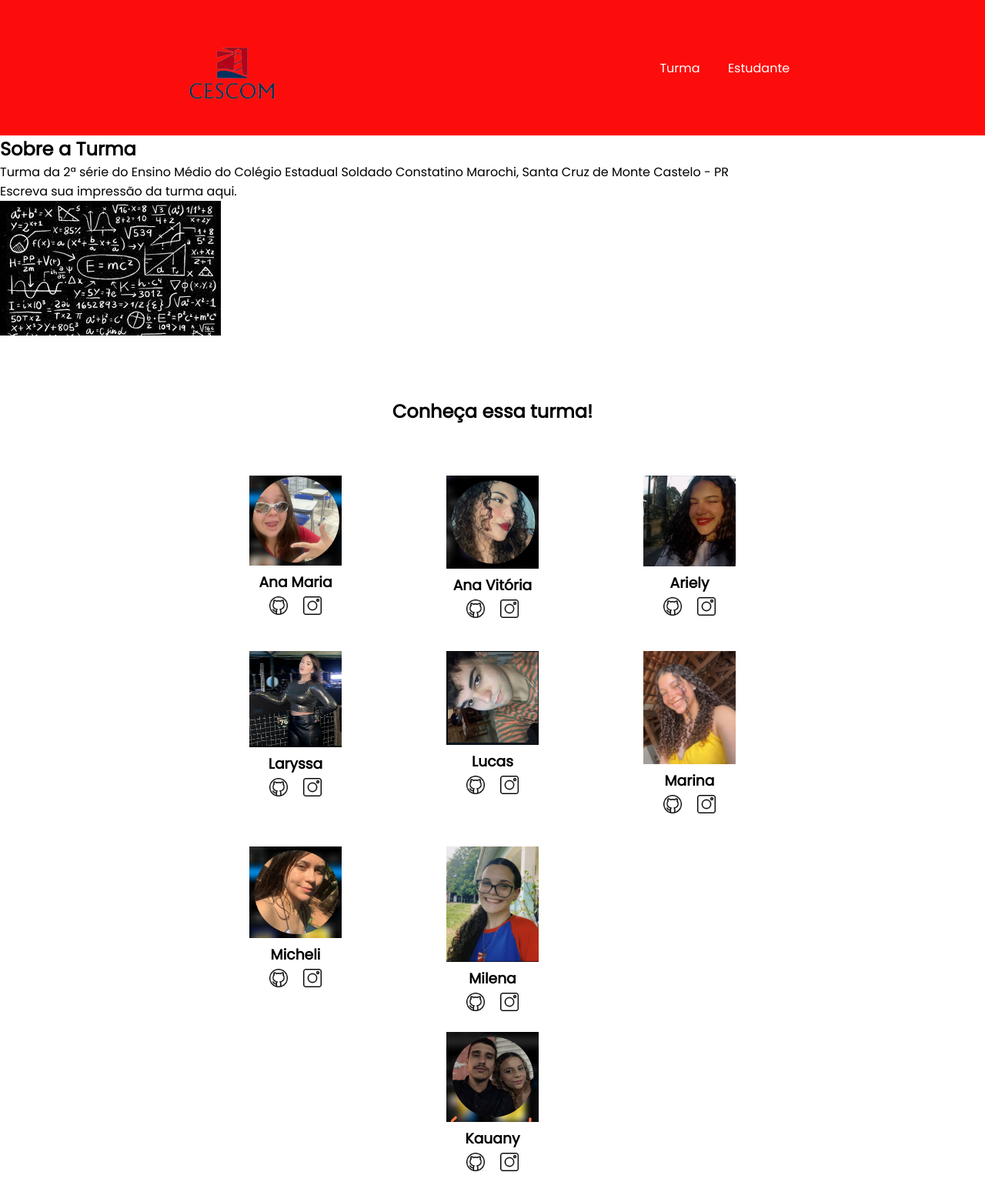
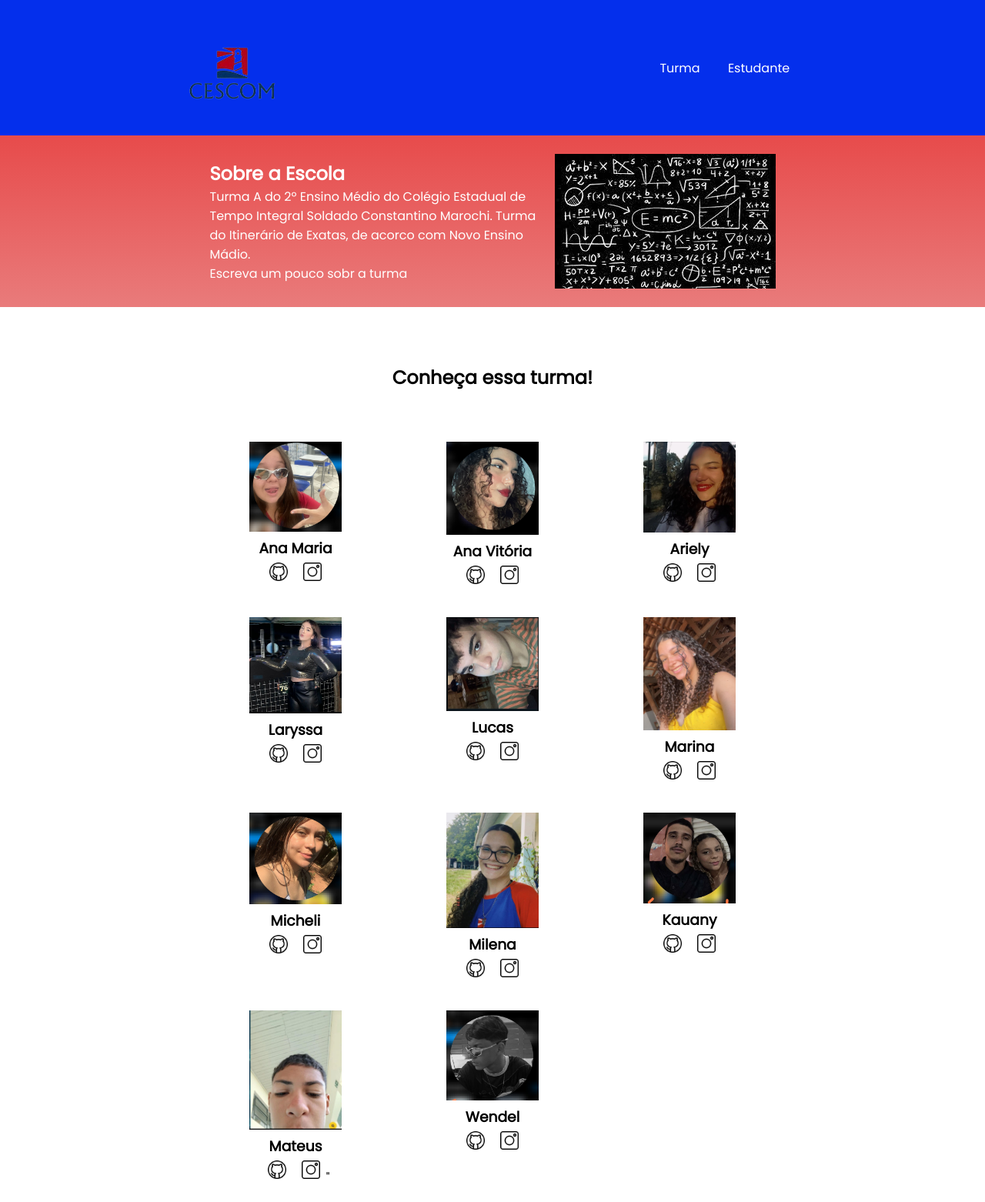
Before and after one commit to Profprogr2021/segundinho2-A2024, a plain HTML site: page index.html in a window 1280 px wide. Shown: the top 1562 px of the page at 77% size. Drawn offline with Linux system fonts and the light colour scheme.

Commit message:
Add files via upload

```diff
--- a/index.html
+++ b/index.html
@@ -14,7 +14,7 @@
 
 <body>
     <header class="cabecalho">
-        <img class="cabecalho-imagem" src="cescom_logo.png" alt="logo do CESCOM">
+        <img class="cabecalho-imagem" src="cescom_logo.png" alt="logo do cescom_logo">
         <ul class="cabecalho-lista">
             <li class="cabecalho-lista-item"><a href="#turma">Turma</a></li>
             <li class="cabecalho-lista-item"><a href="#estudante">Estudante</a></li>
@@ -22,11 +22,12 @@
     </header>
     <section id="turma">
         <div class="turma-div-conteudo">
-            <h2 class="turma-titulo">Sobre a Turma</h2>
-            <p class="turma-texto-um">Turma da 2ª série do Ensino Médio do Colégio Estadual Soldado Constatino Marochi, Santa Cruz de Monte Castelo - PR </p>
-            <p class="turma-texto-dois">Escreva sua impressão da turma aqui.</p>
+            <h2 class="turma">Sobre a Escola</h2>
+            <p class="turma">Turma A do 2º Ensino Médio do Colégio Estadual de Tempo Integral Soldado Constantino
+                Marochi. Turma do Itinerário de Exatas, de acorco com Novo Ensino Mádio.</p>
+            <p class="escola-texto-dois">Escreva um pouco sobr a turma</p>
         </div>
-        <img class="turma-imagem" src="exatas.jpg" alt="imagem que representaa turma de exatas">
+        <img class="exatas-imagem" src="exatas.jpg" alt="imagem que representa a turma de exatas">
     </section>
 
     <section id="estudante">
@@ -99,15 +100,15 @@
                         alt="icone github"></a>
                 <a href="https://www.instagram.com/thaispianucci/"><img class="estudante-icone" src="instagram.png"
                         alt="icone instagram"></a>
+            </div>
             <div class="estudante-div">
-                <img class="estudante-imagem" src="Kauany.jpg" alt="foto do Kauany">
+                <img class="estudante-imagem" src="Kauany.jpg" alt="foto da Kauany">
                 <h3 class="estudante-nome">Kauany</h3>
-                <a href="https://github.com/Profprogr2021/segundinho2-A2024"><img class="estudante-icone" src="github.png"
-                            alt="icone github"></a>
-                <a href="https://github.com/Profprogr2021/segundinho2-A2024"><img class="estudante-icone" src="instagram.png"
-                            alt="icone instagram"></a>
-
+                <img class="estudante-icone" src="github.png" alt="icone github">
+                <a href="https://github.com/olhe12"><img class="estudante-icone" src="instagram.png"
+                        alt="icone instagram"></a>
             </div>
+            <span></span>
             <span></span>
             <div class="estudante-div">
                 <img class="estudante-imagem" src="Mateus.jpg" alt="foto do Mateus">
@@ -116,13 +117,15 @@
                         alt="icone github"></a>
                 <a href="https://www.instagram.com/thaispianucci/"><img class="estudante-icone" src="instagram.png"
                         alt="icone instagram"></a>"
-               <di class="estudante-div">
+            </div>
+               <div class="estudante-div">
             <img class="estudante-imagem" src="Wendel.jpg" alt="foto do Wendel">
                         <h3 class="estudante-nome">Wendel</h3>
                         <a href=https://github.com/Profprogr2021/segundinho2-A2024><img class="estudante-icone" src="github.png"
                                 alt="icone github"></a>
                         <a href="https://www.instagram.com/thaispianucci/"><img class="estudante-icone" src="instagram.png"
                                 alt="icone instagram"></a>
+               </div>
             <span></span>
 
 
--- a/style.css
+++ b/style.css
@@ -6,8 +6,8 @@ body {
     font-family: 'Poppins', sans-serif;
 }
 .cabecalho {
-    background-color: #fd0c0c;
-    color: white;
+    background-color: #042fec;
+    color: rgb(32, 8, 247);
     display: flex;
     justify-content: space-around;
     align-items: center;
@@ -29,12 +29,12 @@ body {
     color: white;
 }
 
-.escola-imagem{
+.turma-imagem{
     width: 25%;
 }
 
-#escola{
-    background-image: linear-gradient(#424E61,#16CFF8);
+#turma{
+    background-image: linear-gradient(#e74b4b,#e97b7b);
     color:white;
     display: flex;
     justify-content: center;
@@ -42,12 +42,12 @@ body {
     padding: 24px 0;
 }
 
-.escola-div-conteudo{
+.turma-div-conteudo{
     width: 35%;
 }
 
 
-.escola-titulo{
+.turma-titulo{
     padding: 24px 0;
 }
 
```
